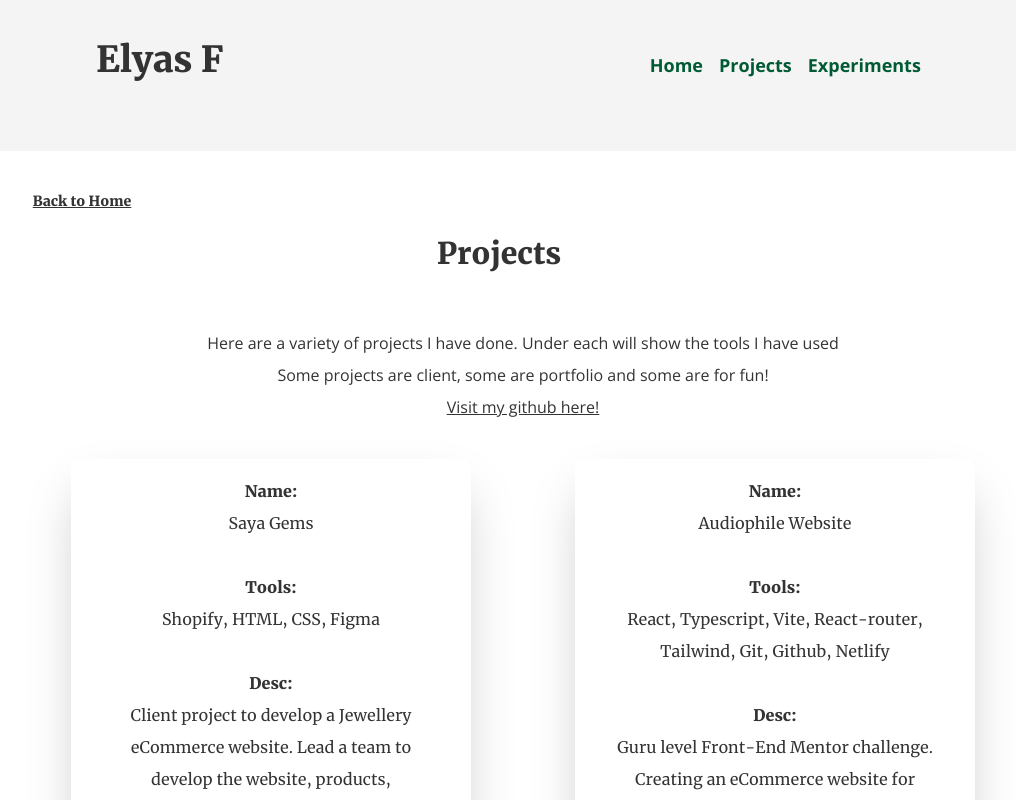
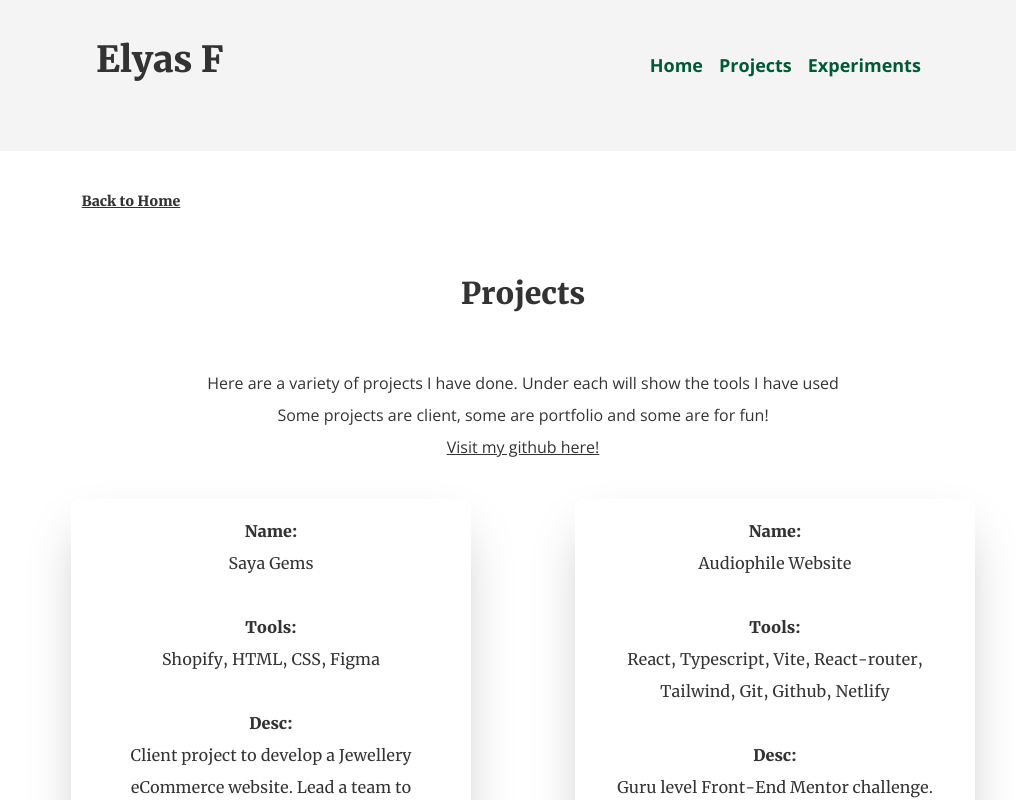
Before and after one commit to BlueElyas/elyas-portfolio, a React (Create React App) app: page /projects in a window 1280 px wide. Shown: the top 800 px of the page, without its empty margins (117-1133 px from the left). Built offline with nearby package versions, Linux system fonts and the light colour scheme.

Commit message:
Fix pagetitle component and nav

```diff
--- a/src/components/nav/Nav.jsx
+++ b/src/components/nav/Nav.jsx
@@ -10,7 +10,7 @@ const NavBar = ({ toggleNavbar, isActive }) => {
   return (
     <>
       <nav onMouseLeave={(e) => setShowExperiment(!showExperiment)}>
-        <ul className="flex gap-1font-merriweatherReg flex-col place-items-center bg-softGray pb-8 flex-wrap md:flex-row  w-screen border-solid border-2 border-darkGray border-opacity-10 rounded-b-full gap-4 md:border-none md:w-[300px]">
+        <ul className="flex gap-1font-merriweatherReg flex-col place-items-center bg-softGray pb-16 md:pb-8 flex-wrap md:flex-row  w-screen border-solid border-2 border-darkGray border-opacity-10 rounded-b-full gap-4 md:border-none md:w-[300px]">
           <li className={linkStyles.join(" ")}>
             <NavLink to="/" className="flex items-center gap-4">
               <div className="md:hidden">
--- a/src/components/reusable/PageTitle.jsx
+++ b/src/components/reusable/PageTitle.jsx
@@ -12,16 +12,16 @@ const PageTitle = ({ title }) => {
     ) : (
       <NavLink
         to="/"
-        className="font-bold text-sm cursor-pointer hover:opacity-75 active:opacity-40 underline hover:no-underline "
+        className="font-bold text-sm cursor-pointer hover:opacity-75 active:opacity-40 underline hover:no-underline self-start"
       >
         Back to Home
       </NavLink>
     );
 
   return (
-    <div className="pt-6 pb-10 text-center font-merriweatherBold px-8 my-4 leading-8 grid grid-cols-4">
+    <div className="pt-6 pb-10 text-center font-merriweatherBold px-8 my-4 leading-8 grid grid-cols-3 grid-rows-2">
       {showBackToHome}
-      <h1 className="text-3xl mr-12 mt-6 col-span-4"> {title} </h1>
+      <h1 className="text-3xl mt-6 col-span-full"> {title} </h1>
     </div>
   );
 };
--- a/src/pages/AlbumPage.jsx
+++ b/src/pages/AlbumPage.jsx
@@ -5,7 +5,7 @@ import AlbumCard from "../components/reusable/AlbumCard";
 
 const AlbumPage = () => {
   return (
-    <main className="flex flex-col items-center">
+    <main className="flex flex-col ">
       <PageTitle title="Random albums that I have listened to" />
 
       <div className="flex flex-wrap items-center justify-center gap-24">
```
